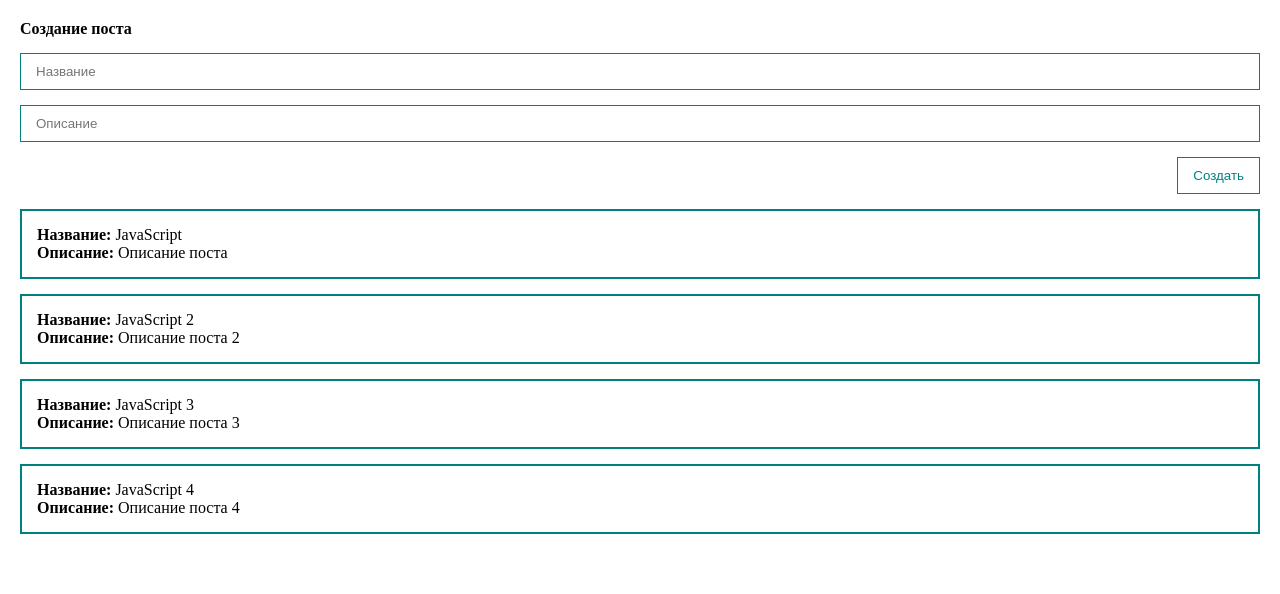
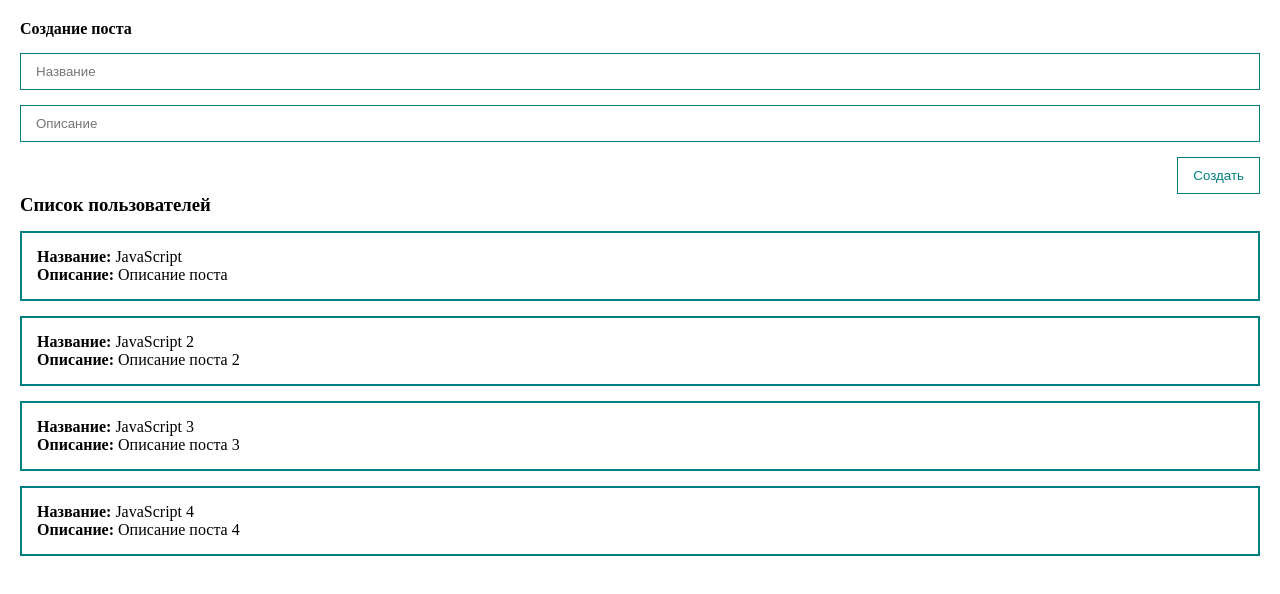
Before and after one commit to nebojulia/vue_test, a Vue app: page / in a window 1280 px wide. Shown: the top 594 px of the page. Built offline with nearby package versions, Linux system fonts and the light colour scheme.

Commit message:
add PostItem

```diff
--- /dev/null
+++ b/src/components/PostItem.vue
@@ -0,0 +1,21 @@
+<template>
+    <div class="post">
+        <div><strong>Название: </strong>{{ post.title }}</div>
+        <div><strong>Описание: </strong>{{ post.body }}</div>
+    </div>
+</template>
+
+<script>
+    export default {
+        props: {
+            post: {
+                type: Object,
+                required: true,
+            }
+        }
+    }
+</script>
+
+<style scoped>
+
+</style>
--- a/src/components/PostList.vue
+++ b/src/components/PostList.vue
@@ -1,12 +1,15 @@
 <template>
-    <div class="post" v-for="post in posts">
-        <div><strong>Название: </strong>{{ post.title }}</div>
-        <div><strong>Описание: </strong>{{ post.body }}</div>
-    </div>
+    <h3>Список пользователей</h3>
+    <post-item
+        v-for="post in posts"
+        :post = "post"
+    />
 </template>
 
 <script>
+import PostItem from "@/components/PostItem";
 export default {
+    components: {PostItem},
     props: {
         posts: {
             type: Array,
```
